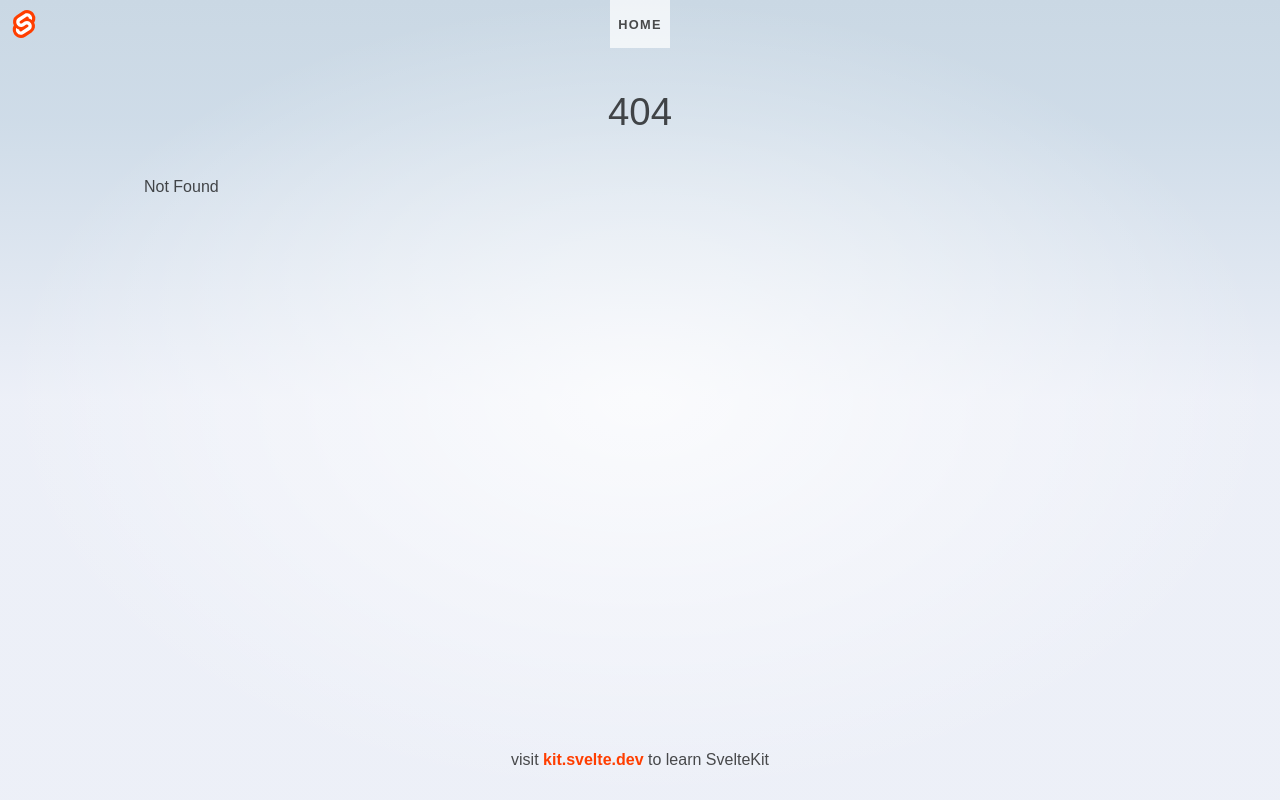
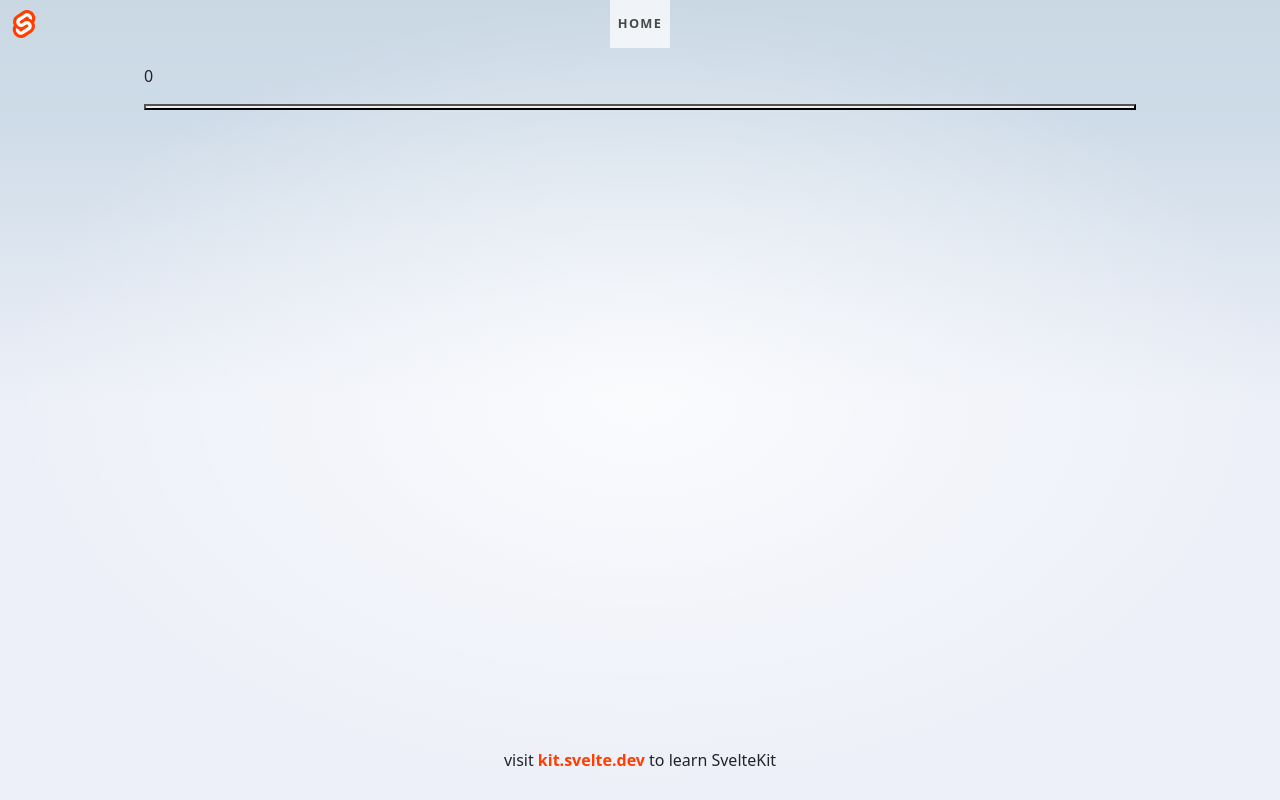
Before and after one commit to wcraig2/MasonEventFinder, a SvelteKit app: page /about in a window 1280 px wide. Before the commit this address had no page. Built offline with nearby package versions, Linux system fonts and the light colour scheme.

Commit message:
Co-authored-by: Amanda <anguy38@users.noreply.github.com> Co-authored-by: ygoonati <ygoonati@users.noreply.github.com>

```diff
--- a/src/app.html
+++ b/src/app.html
@@ -4,7 +4,10 @@
 		<meta charset="utf-8" />
 		<link rel="icon" href="%sveltekit.assets%/favicon.png" />
 		<meta name="viewport" content="width=device-width" />
+        <link href="https://cdn.jsdelivr.net/npm/bootstrap@5.3.2/dist/css/bootstrap.min.css" rel="stylesheet" integrity="sha384-T3c6CoIi6uLrA9TneNEoa7RxnatzjcDSCmG1MXxSR1GAsXEV/Dwwykc2MPK8M2HN" crossorigin="anonymous">
 		%sveltekit.head%
+
+
 	</head>
 	<body data-sveltekit-preload-data="hover">
 		<div style="display: contents">%sveltekit.body%</div>
--- /dev/null
+++ b/src/routes/about/+page.svelte
@@ -0,0 +1,12 @@
+<script lang="ts">
+
+    let num = 0;
+
+</script>
+
+<p>{num}</p>
+<button on:click={() => num += 1}></button>
+
+<style>
+
+</style>
--- a/svelte.config.js
+++ b/svelte.config.js
@@ -1,7 +1,9 @@
 import adapter from '@sveltejs/adapter-vercel';
+import { vitePreprocess } from '@sveltejs/kit/vite';
 
 /** @type {import('@sveltejs/kit').Config} */
 const config = {
+    preprocess: vitePreprocess(),
 	kit: {
 		adapter: adapter()
 	}
```
Also changed, not shown: src/routes/Counter.svelte (+5 -7 lines), 1 other file (tests, documents, lock files or other folders).
